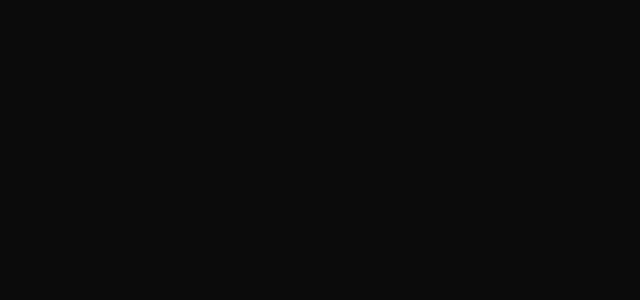
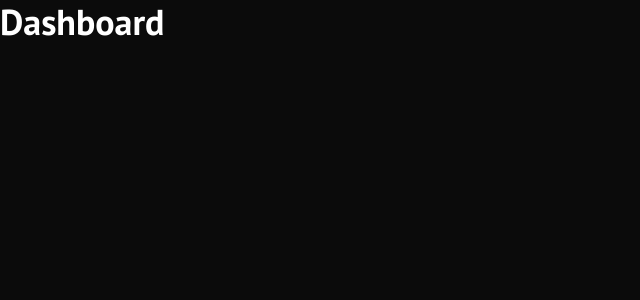
Before and after one commit to ingridyr/simple-budget, a React (Create React App) app in the folder simple-budget/: page /dashboard in a window 1280 px wide. Shown: the top 300 px of the page, without its empty margins (0-640 px from the left). Built offline with nearby package versions, Linux system fonts and the light colour scheme.

Commit message:
feature: dashboard page structure

```diff
--- /dev/null
+++ b/simple-budget/src/components/SideMenu/index.tsx
@@ -0,0 +1,5 @@
+import { Box } from "@chakra-ui/react";
+
+export const SideMenu = () => {
+  return <Box></Box>;
+};
--- /dev/null
+++ b/simple-budget/src/pages/Dashboard/index.tsx
@@ -0,0 +1,11 @@
+import { Box, Heading } from "@chakra-ui/react";
+import { SideMenu } from "../../components/SideMenu";
+
+export const Dashboard = () => {
+  return (
+    <Box>
+        <Heading>Dashboard</Heading>
+      <SideMenu />
+    </Box>
+  );
+};
--- a/simple-budget/src/routes/index.tsx
+++ b/simple-budget/src/routes/index.tsx
@@ -1,9 +1,11 @@
 import { Switch, Route } from "react-router-dom";
+import { Dashboard } from "../pages/Dashboard";
 
 export const Routes = () => {
   return (
     <Switch>
       <Route exact path="/" component={{}} />
+      <Route path="/dashboard" component={Dashboard} />
     </Switch>
   );
 };
```
Also changed, not shown: 1 other file (tests, documents, lock files or other folders).
